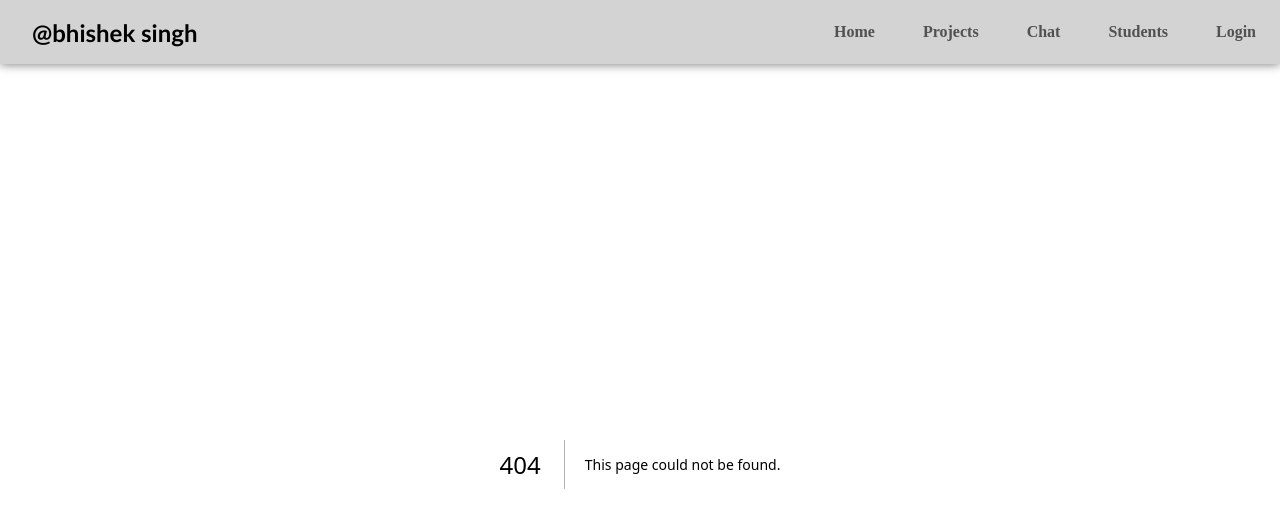
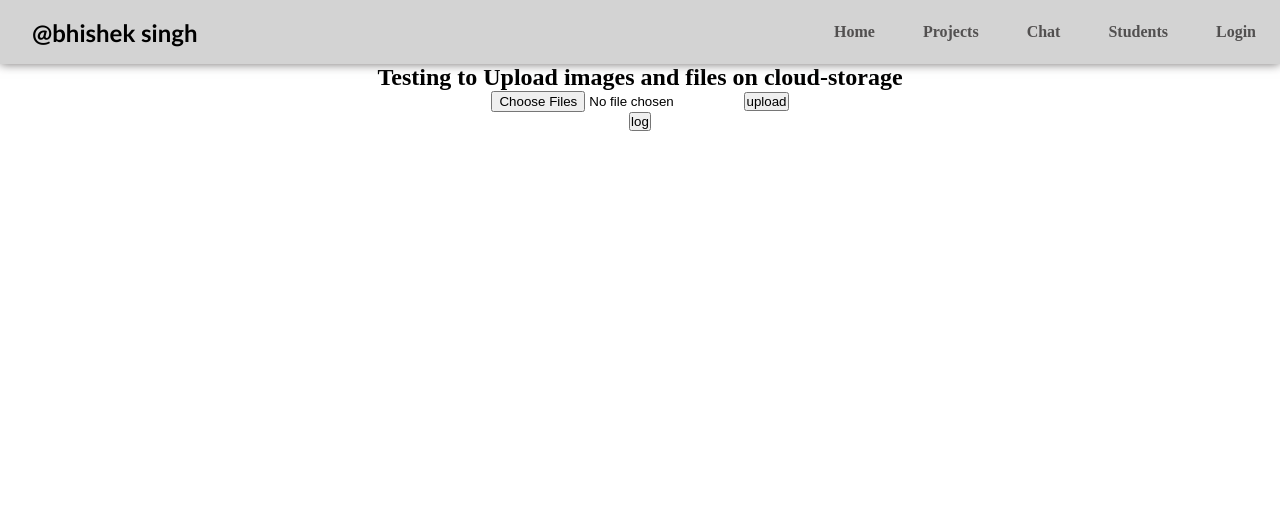
Before and after one commit to abhis12321/Coder-Channel, a Next.js app: page /load in a window 1280 px wide. Before the commit this address had no page. Shown: the top 528 px of the page. Built offline with nearby package versions, Linux system fonts and the light colour scheme.

Commit message:
conflict resolved

```diff
--- /dev/null
+++ b/src/app/card/page.js
@@ -0,0 +1,40 @@
+import React from 'react';
+import './style.css';
+import Image from 'next/image';
+import A from '../../public/Ab1.jpg'
+import { FontAwesomeIcon } from '@fortawesome/react-fontawesome';
+import { faGithub, faInstagram, faLinkedin } from '@fortawesome/free-brands-svg-icons';
+import { faCommentDots, faHeart,  faShareNodes } from '@fortawesome/free-solid-svg-icons';
+import Link from 'next/link';
+
+function page() {
+  return (
+    <div className='profile-info-card'>
+      <div className="img">
+        <Image src={A} alt='profile-img' className='profile-card-img' width={140} height={140}/>
+      </div>
+      <div className="name">
+        Rohit Gulia
+      </div>
+      <div className="role">
+        web Developer
+      </div>
+      <div className="social-medias">
+        <Link href={`/card`}><FontAwesomeIcon icon={faInstagram} size='2x' className='insta'/></Link>
+        <Link href={`/card`}><FontAwesomeIcon icon={faLinkedin} size='2x' className='lnkdn'/></Link>
+        <Link href={`/card`}><FontAwesomeIcon icon={faGithub} size='2x' className='git'/></Link>
+      </div>
+      <div className="connect">
+        <button>follow</button>
+        <button>Message</button>
+      </div>
+      <div className="impression">
+        <FontAwesomeIcon icon={faHeart} size='1x' className='heart'/>
+        <FontAwesomeIcon icon={faCommentDots} size='1x' className='left-border chat'/>
+        <FontAwesomeIcon icon={faShareNodes} size='1x' className='left-border share'/>
+      </div>
+    </div>
+  )
+}
+
+export default page
--- /dev/null
+++ b/src/app/load/page.js
@@ -0,0 +1,83 @@
+"use client";
+import React from "react";
+import Link from "next/link";
+import { uploadPhoto } from "../../mongo/Uploader";
+import { PhotoCard } from "./PhotoCard";
+
+
+export default function Home() {
+  const formRef = React.useRef();
+  const [files , setFile] = React.useState([]);
+
+  const inputFile = (e) => {
+    let nvFiles = e.target.files;
+
+    const newFiles = [...nvFiles].filter(file => {
+      if(file.size <= 1024*1024 && file.type.startsWith('image/')) {
+        return file;
+      }
+    })
+
+    // console.log(nvFiles , newFiles);
+    setFile(prev => [...prev , ...newFiles]);
+    formRef.current.reset();
+  }
+
+  const deleteImg = index => {
+    let newfiles = files.filter((file , i) => i != index);
+    setFile(newfiles)
+  }
+
+  async function handleUploadToLocal(e) {
+    e.preventDefault();
+    if(!files.length) {
+      alert("choose some files and then press the upload button");
+      return;
+    }
+
+    const formdata = new FormData();
+
+    files.forEach(file => {
+      formdata.append('files' , file);
+    })
+
+
+    // console.log("uploading...");
+    // let data = await uploadPhoto(formdata);
+    // console.log(data);
+
+    console.log("trying..");
+    await fetch('/api', {
+          method: "POST",
+          body:formdata
+      })
+      .then(res => res.json())
+      .then(data => console.log("data" , data));
+  }
+
+  const logIt = e => {
+    console.log(files.length , files);
+  }
+
+  return (
+    <div className='center'>
+      {/* <Link href={`https://scholarship.up.gov.in/LoginStudentPostRenew.aspx`}>scholarship</Link> */}
+      <h2>Testing to Upload images and files on cloud-storage</h2>
+      <form onSubmit={handleUploadToLocal} ref={formRef}>
+        <input type="file" accept="image/*" onChange={inputFile} multiple/>
+        <button type="submit"> upload </button>
+      </form>
+
+      <div className="display-flex">
+        {
+          files.map((file , index)=> <PhotoCard key = {index} url={URL.createObjectURL(file)} deleteIt={() => deleteImg(index)}/>)
+        }
+      </div>
+
+
+        <button onClick={logIt}>log</button>
+      {/* <button onClick={uploadToCloudinary}>upload to cloudinary</button> */}
+      {/* <PhotoCard url={`https://avatars.githubusercontent.com/u/134488510?s=400&u=f5616e8db4f7d23c98c892a42a1f32219191082a&v=4`} /> */}
+    </div>
+  )
+}
```
Also changed, not shown: 1 other file (tests, documents, lock files or other folders).
